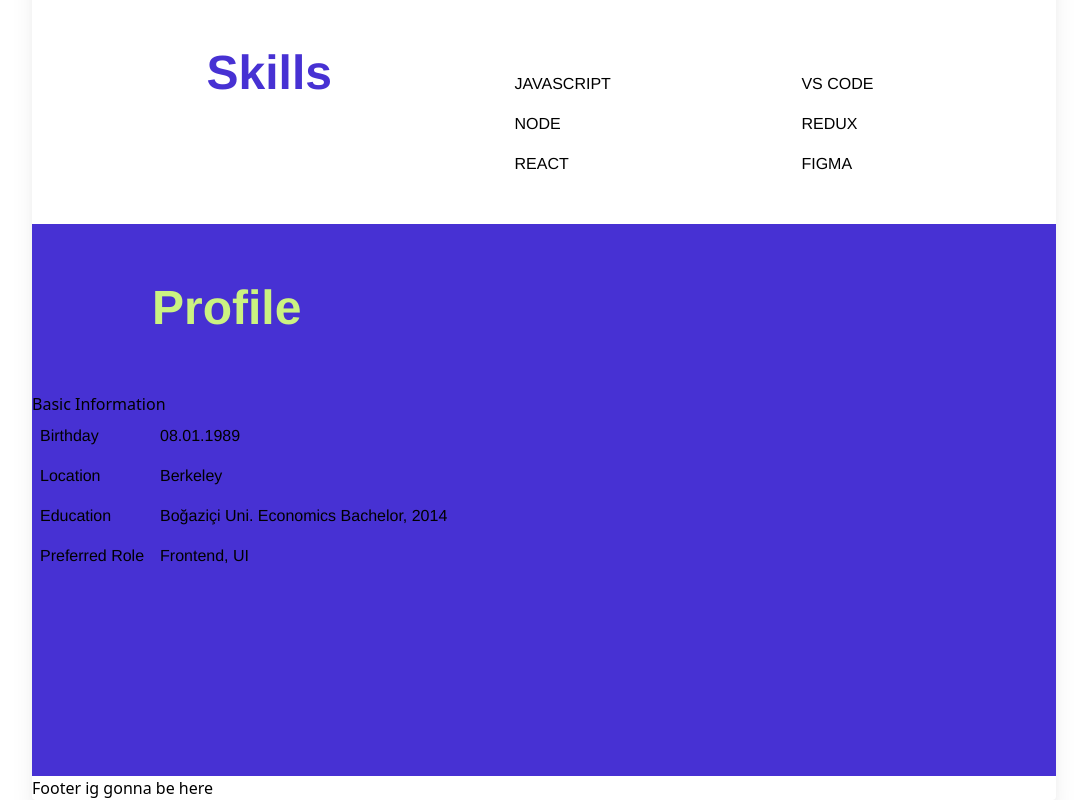
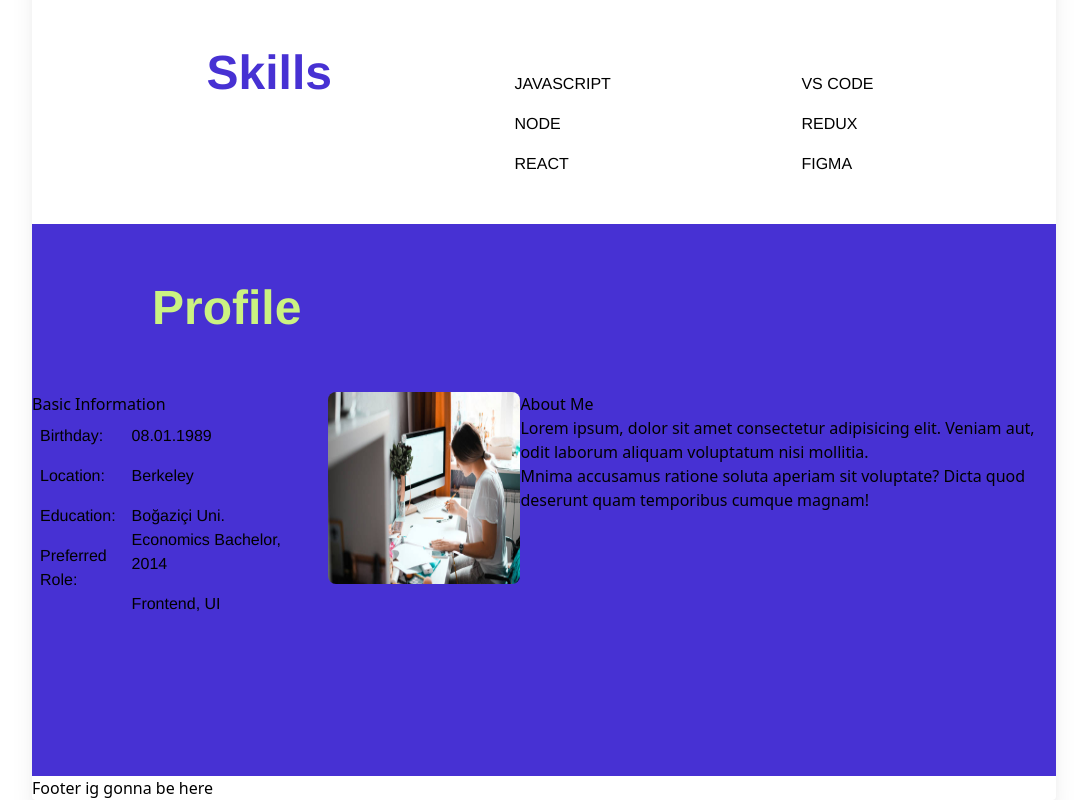
Before and after one commit to burgokmen/FSWeb-Frontend-Challenge, a React (Vite) app in the folder Gokmen-Resume/: page / in a window 1280 px wide. Shown: the part 590-1390 px from the top of the page, without its empty margins (96-1183 px from the left). Built offline with nearby package versions, Linux system fonts and the light colour scheme.

Commit message:
Profile component added

```diff
--- a/Gokmen-Resume/src/components/Profile.jsx
+++ b/Gokmen-Resume/src/components/Profile.jsx
@@ -1,6 +1,7 @@
 import { useContext } from "react";
 import { MapContext } from "../contexts/MapProvider";
 import { profileArr2en, profileArrEn } from "../data";
+import heroPhoto from "../assets/project-photo.png";
 
 export default function Profile() {
   const { mapFunc } = useContext(MapContext);
@@ -16,12 +17,24 @@ export default function Profile() {
         <div>
           <h3 className="font-medium">Basic Information</h3>
           <div className="flex">
-            <ul>{mapFunc(profileArrEn)}</ul>
-            <ul>{mapFunc(profileArr2en)}</ul>
+            {mapFunc(profileArrEn)}
+
+            {mapFunc(profileArr2en)}
           </div>
         </div>
-        <img></img>
-        <div></div>
+        <img
+          src={heroPhoto}
+          className="w-[12rem] h-[12rem] ml-[2rem] rounded-lg"
+        />
+        <div>
+          <h3 className="font-medium">About Me</h3>
+          <p>
+            Lorem ipsum, dolor sit amet consectetur adipisicing elit. Veniam
+            aut, odit laborum aliquam voluptatum nisi mollitia.
+            <br /> Mnima accusamus ratione soluta aperiam sit voluptate? Dicta
+            quod deserunt quam temporibus cumque magnam!
+          </p>
+        </div>
       </div>
     </div>
   );
--- a/Gokmen-Resume/src/data.js
+++ b/Gokmen-Resume/src/data.js
@@ -1,16 +1,16 @@
 export const skillsArr = ["JAVASCRIPT", "NODE", "REACT"];
 export const skillsArr2 = ["VS CODE", "REDUX", "FIGMA"];
 export const profileArrTr = [
-  "Doğum tarihi",
-  " İkamet Şehri",
-  " Eğitim Durumu",
-  "Tercih Ettiği Rol",
+  "Doğum tarihi:",
+  " İkamet Şehri:",
+  " Eğitim Durumu:",
+  "Tercih Ettiği Rol:",
 ];
 export const profileArrEn = [
-  "Birthday",
-  " Location",
-  " Education",
-  "Preferred Role",
+  "Birthday:",
+  " Location:",
+  " Education:",
+  "Preferred Role:",
 ];
 
 export const profileArr2tr = [
```
